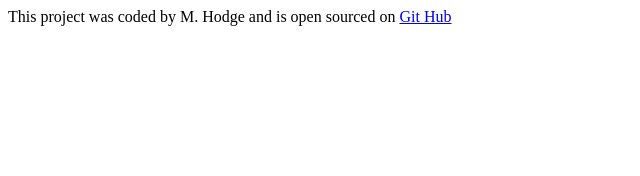
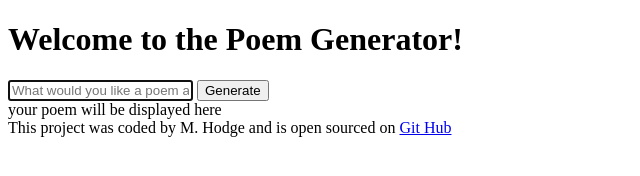
Before and after one commit to mackenziewhodge/poem-generator-ai, a plain HTML site: page index.html in a window 1280 px wide. Shown: the whole page, without its empty margins (0-640 px from the left). Drawn offline with Linux system fonts and the light colour scheme.

Commit message:
added HTML skeleton

```diff
--- a/index.html
+++ b/index.html
@@ -7,6 +7,25 @@
     <title>Ai Poem Generator</title>
   </head>
   <body>
+    <header>
+      <h1>Welcome to the Poem Generator!</h1>
+    </header>
+
+    <main>
+      <form>
+        <input
+          type="text"
+          placeholder="What would you like a poem about?"
+          id=""
+          required
+          autofocus
+          autocomplete="off"
+        />
+        <input type="submit" value="Generate" />
+      </form>
+      <div id="poem-body">your poem will be displayed here</div>
+    </main>
+
     <footer>
       This project was coded by M. Hodge and is open sourced on
       <a
```
